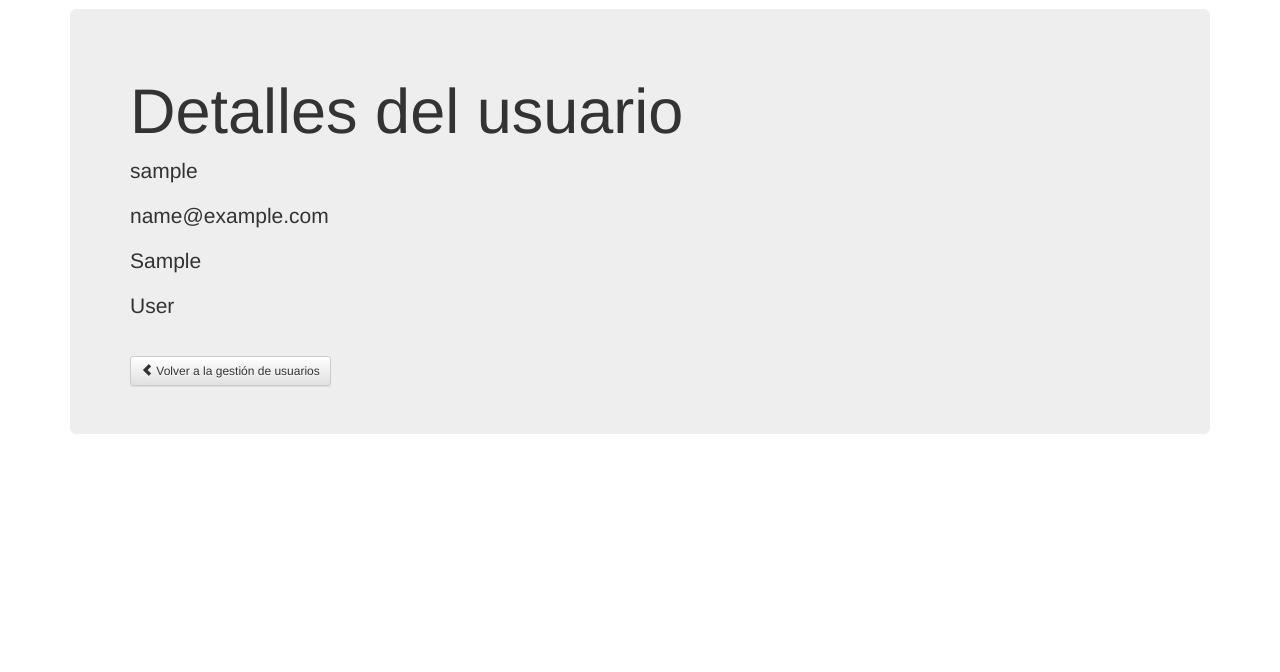
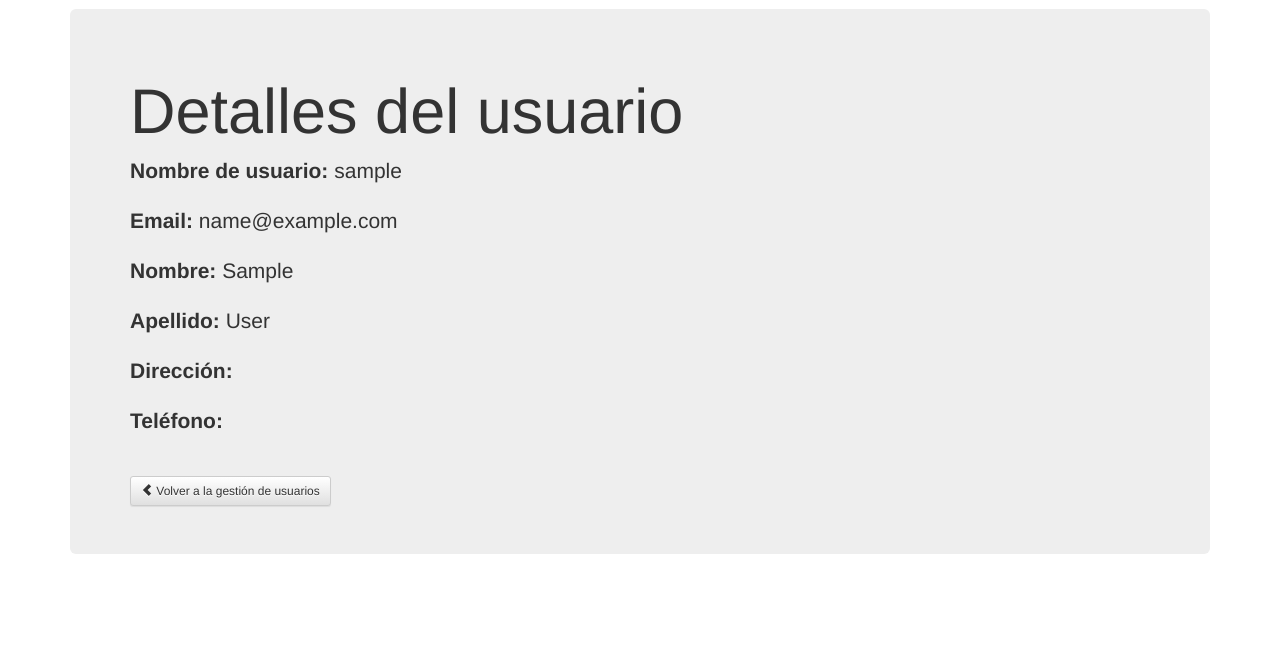
Before and after one commit to 9andresc/proyecto-sap, a Django app: page /administracion/gestion_usuarios/usuario/1/ in a window 1280 px wide. Shown: the part 51-723 px from the top of the page. Run offline with Django 3.2, Linux system fonts and the light colour scheme; the visitor is signed in with stand-in values (Sample User, id 1); data comes from the database, SQL or seed files in the repository; some libraries are stand-ins or nearby versions.

Commit message:
Agregados titulos de campos a la vista visualizar_usuario.

```diff
--- a/sap/administracion/templates/usuario/visualizar_usuario.html
+++ b/sap/administracion/templates/usuario/visualizar_usuario.html
@@ -4,12 +4,12 @@
 <div class="jumbotron">
 	<div class="bs-example">
 		<h1>Detalles del usuario</h1>
-		<p>{{ usuario.username }}</p>
-		<p>{{ usuario.email }}</p>
-		<p>{{ usuario.first_name }}</p>
-		<p>{{ usuario.last_name }}</p>
-		<p>{{ usuario.direccion }}</p>
-		<p>{{ usuario.telefono }}</p>
+		<p><label><b>Nombre de usuario:</b></label> {{ usuario.username }}</p>
+		<p><label><b>Email:</b></label> {{ usuario.email }}</p>
+		<p><label><b>Nombre:</b></label> {{ usuario.first_name }}</p>
+		<p><label><b>Apellido:</b></label> {{ usuario.last_name }}</p>
+		<p><label><b>Dirección:</b></label> {{ usuario.direccion }}</p>
+		<p><label><b>Teléfono:</b></label> {{ usuario.telefono }}</p>
 		<br>
 		<a class="btn btn-sm btn-default" href="{% url 'vista_gestion_usuarios' %}"><span class="glyphicon glyphicon-chevron-left"></span> Volver a la gestión de usuarios</a>
 	</div>
```
